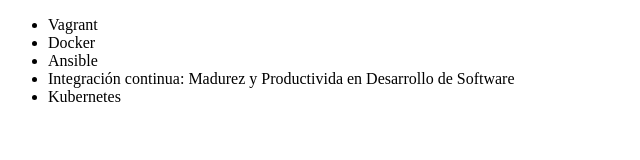
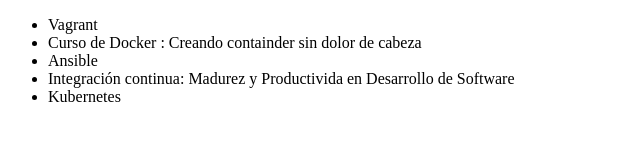
Before and after one commit to LuisAngelPH/alura-git, a plain HTML site: page index.html in a window 1280 px wide. Shown: the whole page, without its empty margins (0-640 px from the left). Drawn offline with Linux system fonts and the light colour scheme.

Commit message:
actualizando el nombre del curso de Docker

```diff
--- a/index.html
+++ b/index.html
@@ -7,7 +7,7 @@
 <body>
      <ul>
          <li> Vagrant </li>
-         <li> Docker </li>
+         <li> Curso de Docker : Creando containder sin dolor de cabeza </li>
          <li> Ansible </li>
          <li> Integración continua: Madurez y Productivida en Desarrollo de Software </li>
          <li> Kubernetes</li>
```
